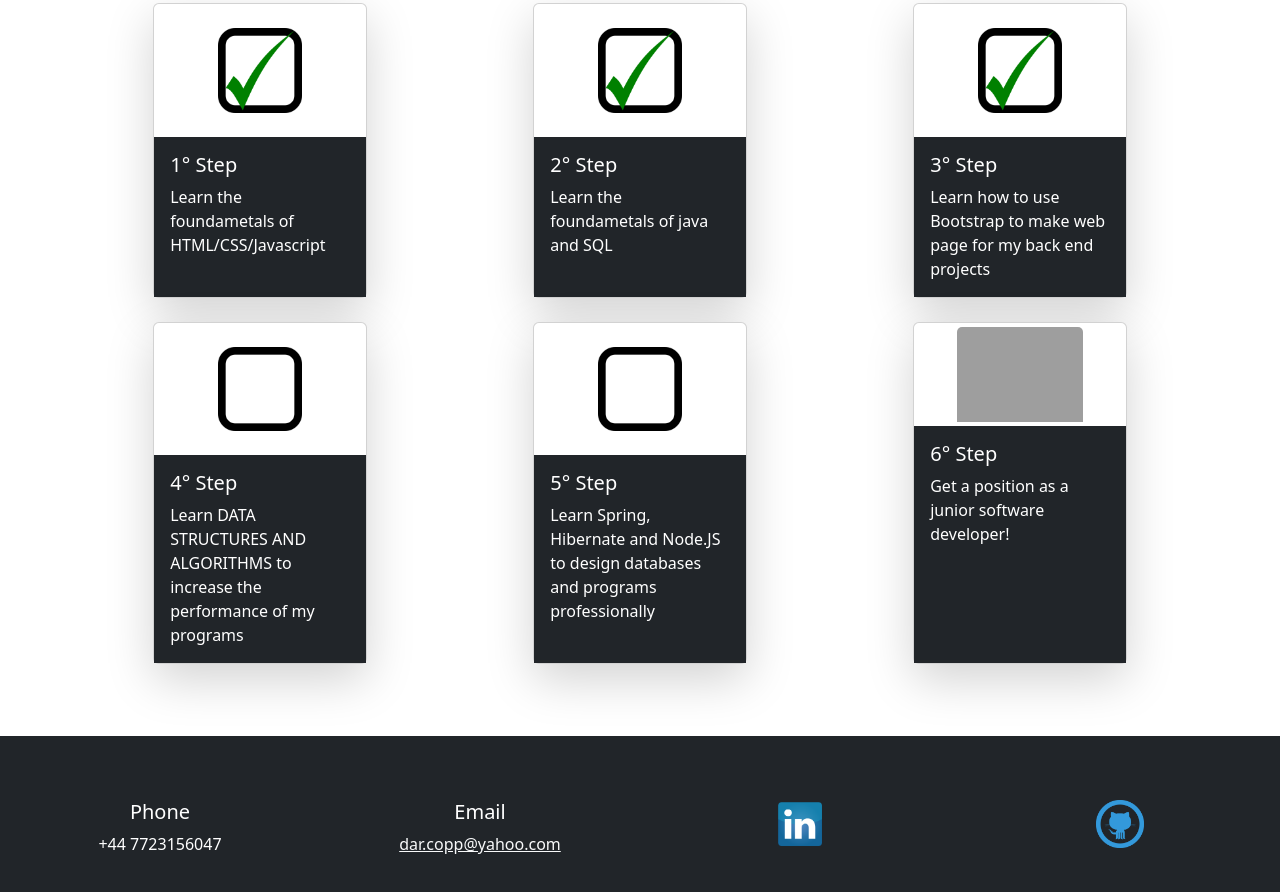
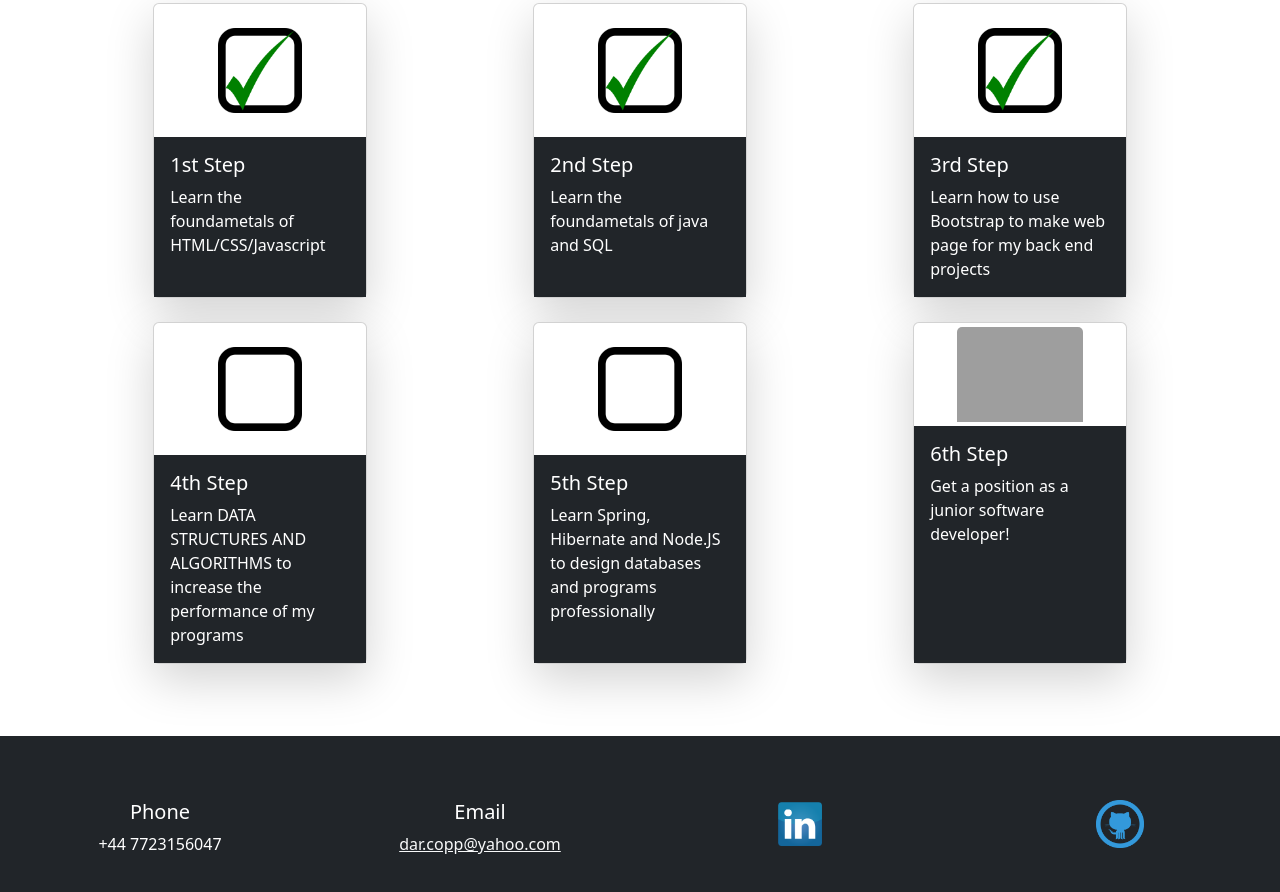
Before and after one commit to Dario113/My-web-site, a plain HTML site: page index.html in a window 1280 px wide. Shown: the part 985-1877 px from the top of the page. Drawn offline with Linux system fonts and the light colour scheme; grey boxes are pictures that could not be loaded.

Commit message:
Update index.html

```diff
--- a/index.html
+++ b/index.html
@@ -64,7 +64,7 @@
           <div class="card mx-auto shadow-lg " style="width: 60%; height: 100%;">
             <img src="Img/box checked.png" class="card-img-top mx-auto my-4" alt="..." style="width:40%;"/>
             <div class="card-body text-bg-dark">
-              <h5 class="card-title">1&#176 Step</h5>
+              <h5 class="card-title">1st Step</h5>
               <p class="card-text">
                 Learn the foundametals of HTML/CSS/Javascript
               </p>
@@ -76,7 +76,7 @@
           <div class="card mx-auto shadow-lg " style="width: 60%; height: 100%; ">
             <img src="Img/box checked.png" class="card-img-top mx-auto my-4" alt="..." style="width:40%;"/>
             <div class="card-body text-bg-dark">
-              <h5 class="card-title">2&#176 Step</h5>
+              <h5 class="card-title">2nd Step</h5>
               <p class="card-text">
                 Learn the foundametals of java and SQL
               </p>
@@ -88,7 +88,7 @@
           <div class="card mx-auto shadow-lg" style="width: 60%; height: 100%;">
             <img src="Img/box checked.png" class="card-img-top mx-auto my-4" alt="..." style="width:40%;"/>
             <div class="card-body text-bg-dark">
-              <h5 class="card-title">3&#176 Step</h5>
+              <h5 class="card-title">3rd Step</h5>
               <p class="card-text">
                 Learn how to use Bootstrap to make web page for my back end projects
               </p>
@@ -100,7 +100,7 @@
           <div class="card mx-auto shadow-lg " style="width: 60%; height: 100%;">
             <img src="Img/box check.png" class="card-img-top mx-auto my-4" alt="..." style="width:40%;"/>
             <div class="card-body text-bg-dark">
-              <h5 class="card-title">4&#176 Step</h5>
+              <h5 class="card-title">4th Step</h5>
               <p class="card-text">
                 Learn DATA STRUCTURES AND ALGORITHMS to increase the performance of my programs
               </p>
@@ -112,7 +112,7 @@
           <div class="card mx-auto shadow-lg " style="width: 60%; height: 100%; ">
             <img src="Img/box check.png" class="card-img-top mx-auto my-4" alt="..." style="width:40%;"/>
             <div class="card-body text-bg-dark">
-              <h5 class="card-title">5&#176 Step</h5>
+              <h5 class="card-title">5th Step</h5>
               <p class="card-text">
                 Learn Spring, Hibernate and Node.JS to design databases and programs professionally
               </p>
@@ -124,7 +124,7 @@
           <div class="card mx-auto shadow-lg" style="width: 60%; height: 100%;">
             <img src="Img/trophy.png" class="card-img-top mx-auto my-1" alt="..." style="width:60%;"/>
             <div class="card-body text-bg-dark">
-              <h5 class="card-title">6&#176 Step</h5>
+              <h5 class="card-title">6th Step</h5>
               <p class="card-text">
                 Get a position as a junior software developer!
               </p>
```
